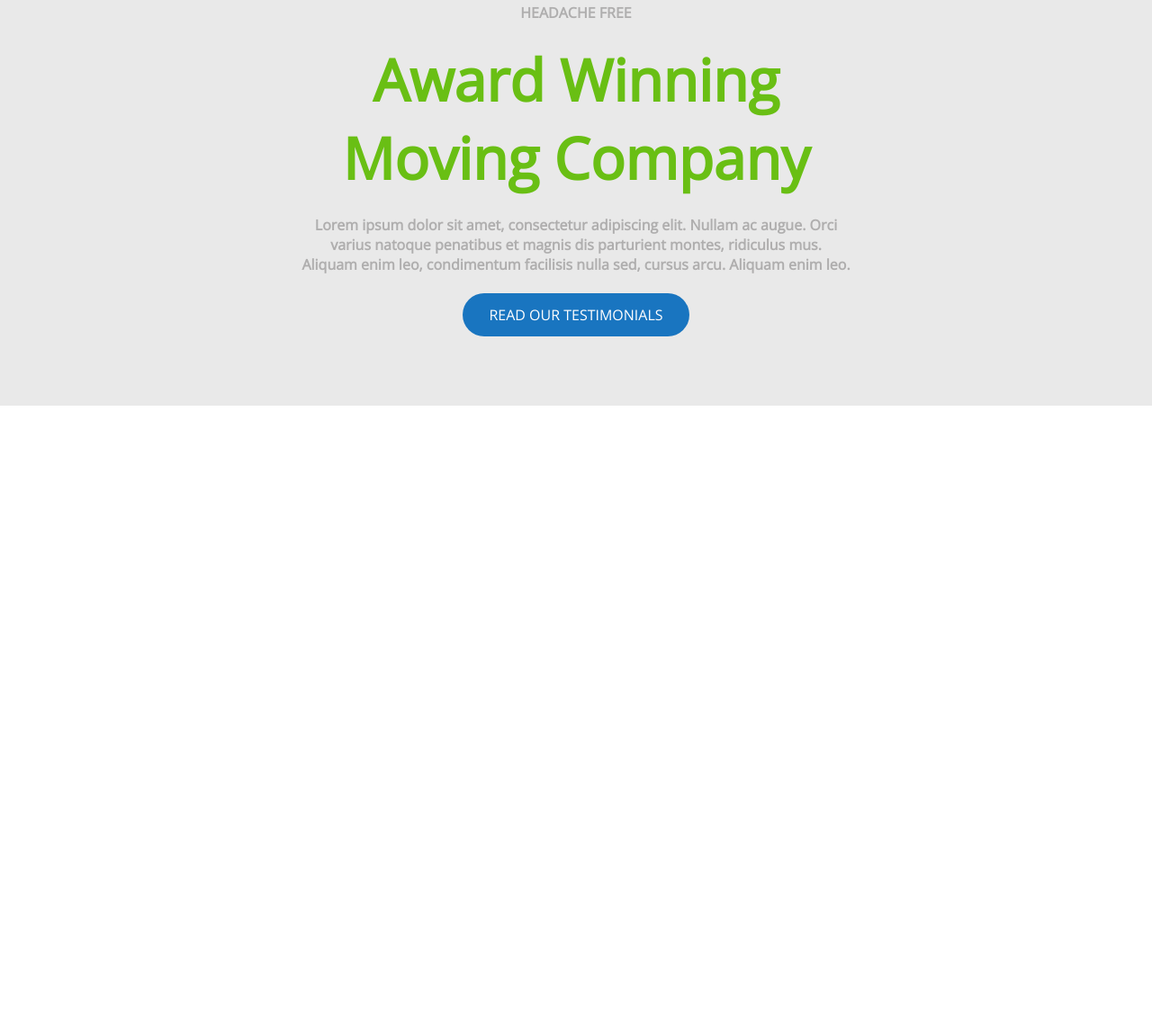
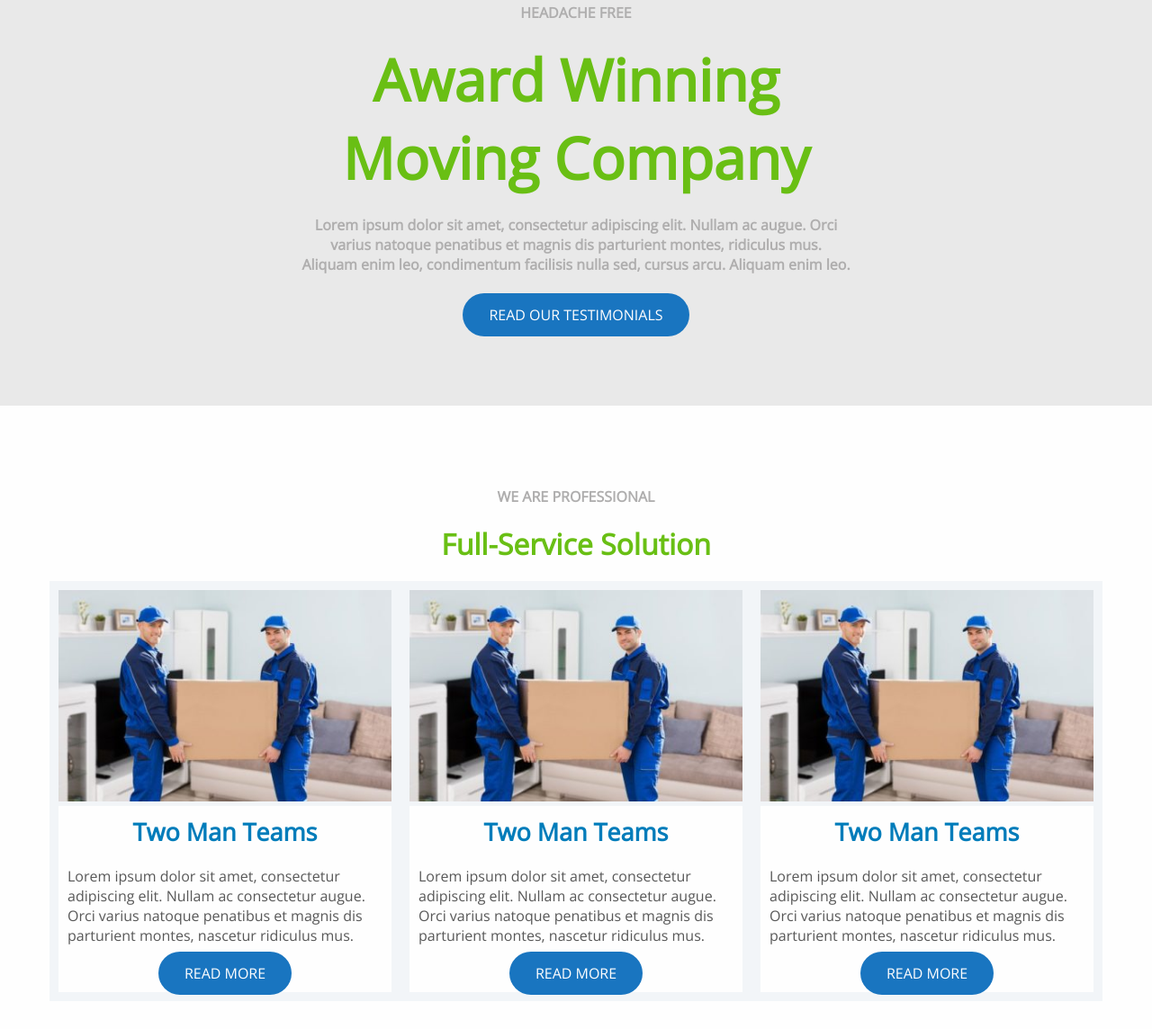
Before and after one commit to RoccoChiarella/proj-html-vuejs, a plain HTML site: page index.html in a window 1280 px wide. Shown: the part 896-2040 px from the top of the page at 90% size. Before the commit the page ends 1347 px from the top, so only its background shows below. Drawn offline with nearby package versions, Linux system fonts and the light colour scheme.

Commit message:
Blocco Solution

```diff
--- a/assets/style.css
+++ b/assets/style.css
@@ -18,7 +18,7 @@ a{
 }
 
 body{
-    height: 100vh;
+
 }
 
 .container{
@@ -164,18 +164,87 @@ header{
     font-size: 64px;
     color: #69BF14;
     font-weight: bold;
-    margin: 0 auto 20px auto;
+    margin-bottom: 20px;
 }
 
 .headache-text h4{
     font-size: 16px;
     color: #AFAEAE;
     font-weight: bold;
-    margin: 0 auto 20px auto;
+    margin-bottom: 20px;
 }
 
 .headache-text .headache-button{
     margin: 14px auto 0 auto;
+}
+
+.solution{
+    background-color: #FEFEFE;
+    padding-top: 7%;
+    padding-right: 30px;
+    padding-bottom: 7%;
+    padding-left: 30px;
+}
+
+.solution-wrapper{
+    display: flex;
+    flex-direction: column;
+    align-items: center;
+}
+
+.solution-wrapper .solution-title h1{
+    font-size: 47;
+    color: #69BF14;
+    font-weight: bold;
+    margin-bottom: 20px;
+}
+
+.solution-wrapper .solution-title h4{
+    font-size: 16px;
+    color: #AFAEAE;
+    font-weight: bold;
+    margin-bottom: 20px;
+}
+
+.solution-wrapper .solution-options{
+    display: flex;
+    justify-content: space-around;
+}
+
+.solution-wrapper .solution-options .solution-option{
+    background-color: #F2F5F8;
+    padding: 10px;
+}
+
+.solution-wrapper .solution-options .solution-option .solution-option-img img{
+    width: 100%;
+}
+
+.solution-wrapper .solution-options .solution-option .solution-option-text{
+    background-color: #FEFEFE;
+    display: flex;
+    flex-direction: column;
+    align-items: center;
+    padding: 10px;
+}
+
+.solution-option-text .solution-option-title{
+    margin-bottom: 20px;
+}
+
+.solution-option-text .solution-option-title span{
+    font-weight: bold;
+    font-size: 27px;
+    color: #007cba;
+}
+
+.solution-option-text .solution-option-content{
+    margin-bottom: 20px;
+}
+
+.solution-option-text .solution-option-content span{
+    color: #585858;
+    font-size: 16px;
 }
 
 .button{
--- a/index.html
+++ b/index.html
@@ -116,6 +116,66 @@
                         </div>
                     </div>
                 </div>
+                <div class="solution">
+                    <div class="container">
+                        <div class="solution-wrapper">
+                            <div class="solution-title">
+                                <h4 class="upper-case text-center">We are professional</h4>
+                                <h1 class="text-center">Full-Service Solution</h1>
+                            </div>
+                            <div class="solution-options">
+                                <div class="solution-option">
+                                    <div class="solution-option-img">
+                                        <img src="assets/img/avada-movers-serviceonephoto-final-400x255.jpg" alt="">
+                                    </div>
+                                    <div class="solution-option-text">
+                                        <div class="solution-option-title">
+                                            <span class="text-center">Two Man Teams</span>
+                                        </div>
+                                        <div class="solution-option-content">
+                                            <span class="text-center">Lorem ipsum dolor sit amet, consectetur adipiscing elit. Nullam ac consectetur augue. Orci varius natoque penatibus et magnis dis parturient montes, nascetur ridiculus mus.</span>
+                                        </div>
+                                        <div class="solution-option-button">
+                                            <span class="button upper-case">Read more</span>
+                                        </div>
+                                    </div>
+                                </div>
+                                <div class="solution-option">
+                                    <div class="solution-option-img">
+                                        <img src="assets/img/avada-movers-serviceonephoto-final-400x255.jpg" alt="">
+                                    </div>
+                                    <div class="solution-option-text">
+                                        <div class="solution-option-title">
+                                            <span class="text-center">Two Man Teams</span>
+                                        </div>
+                                        <div class="solution-option-content">
+                                            <span class="text-center">Lorem ipsum dolor sit amet, consectetur adipiscing elit. Nullam ac consectetur augue. Orci varius natoque penatibus et magnis dis parturient montes, nascetur ridiculus mus.</span>
+                                        </div>
+                                        <div class="solution-option-button">
+                                            <span class="button upper-case">Read more</span>
+                                        </div>
+                                    </div>
+                                </div>
+                                <div class="solution-option">
+                                    <div class="solution-option-img">
+                                        <img src="assets/img/avada-movers-serviceonephoto-final-400x255.jpg" alt="">
+                                    </div>
+                                    <div class="solution-option-text">
+                                        <div class="solution-option-title">
+                                            <span class="text-center">Two Man Teams</span>
+                                        </div>
+                                        <div class="solution-option-content">
+                                            <span class="text-center">Lorem ipsum dolor sit amet, consectetur adipiscing elit. Nullam ac consectetur augue. Orci varius natoque penatibus et magnis dis parturient montes, nascetur ridiculus mus.</span>
+                                        </div>
+                                        <div class="solution-option-button">
+                                            <span class="button upper-case">Read more</span>
+                                        </div>
+                                    </div>
+                                </div>
+                            </div>
+                        </div>
+                    </div>
+                </div>
             </div>
             <footer>
 
```
